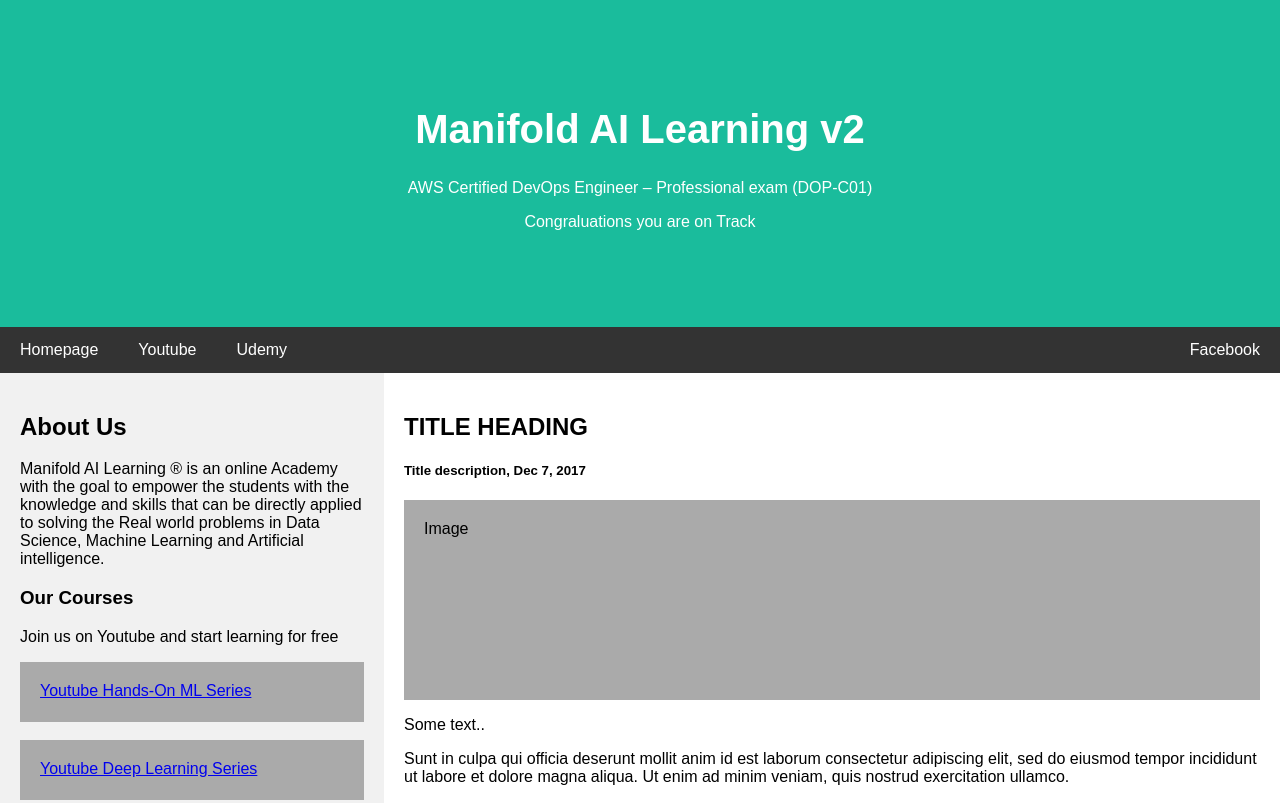
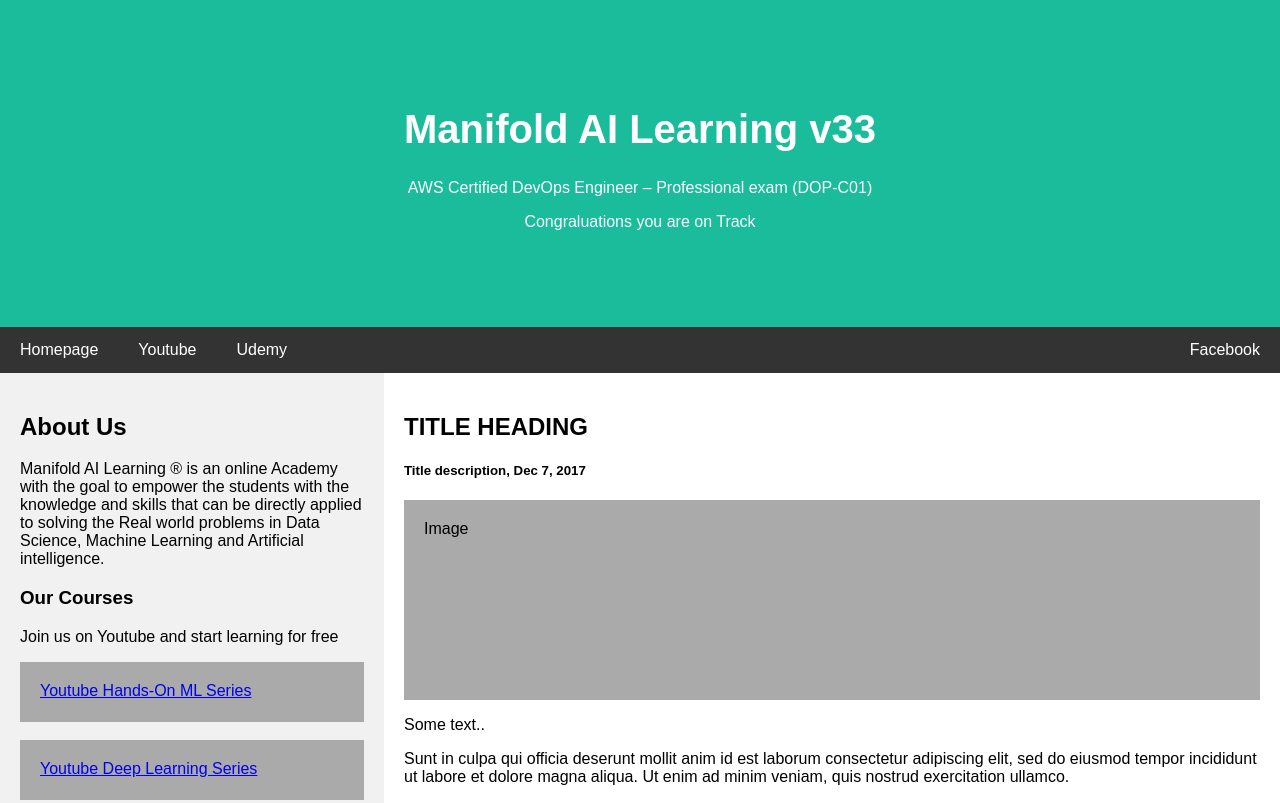
Before and after one commit to swastik140322/codepipeline, a plain HTML site: page index.html in a window 1280 px wide. Shown: the top 803 px of the page. Drawn offline with Linux system fonts and the light colour scheme.

Commit message:
index.html
"V3"

```diff
--- a/index.html
+++ b/index.html
@@ -113,7 +113,7 @@
 <body>
 
 <div class="header">
-  <h1>Manifold AI Learning v2 </h1>
+  <h1>Manifold AI Learning v33 </h1>
   <p>AWS Certified DevOps Engineer – Professional exam (DOP-C01)</p>
   <p>Congraluations you are on Track</p>
 </div>
```
